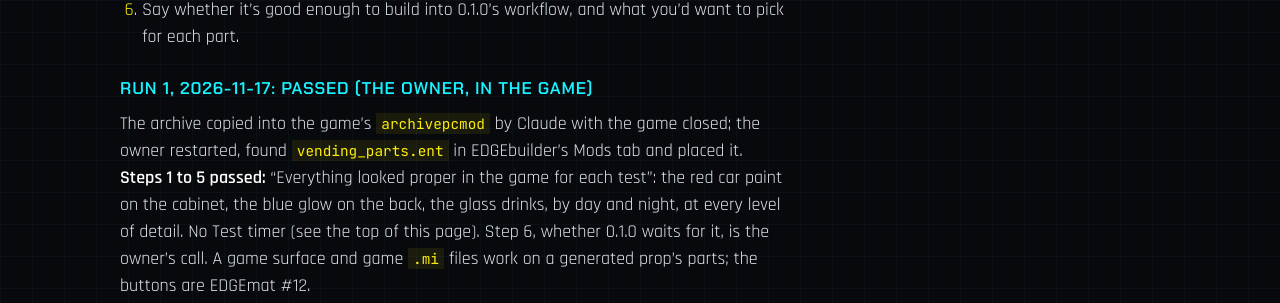
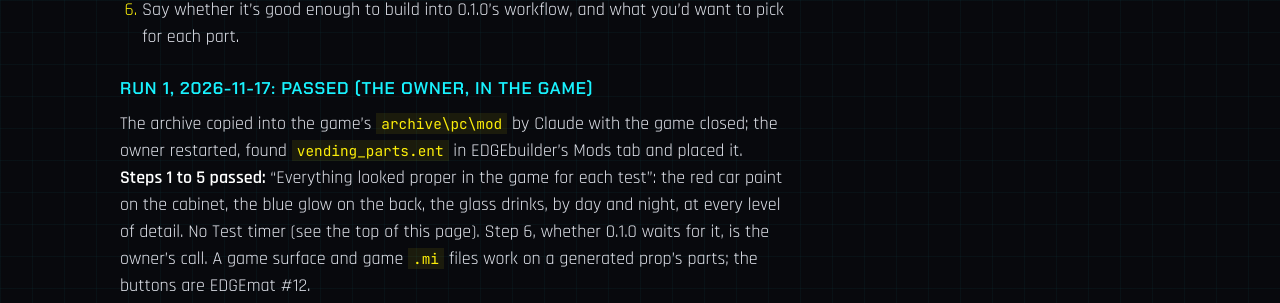
Before and after one commit to Edgemodders/EDGEfab, a Jekyll site: the page built from docs/testing.md, in a window 1280 px wide and 900 px high, scrolled down 14830 px. Shown: the part 146-449 px from the top of the window. Built offline with Jekyll 4.4.1, drawn with Linux system fonts in a browser that asks for light colours.

Commit message:
Tests: a path's backslashes
Co-Authored-By: Claude Opus 5.5 <noreply@anthropic.com>

```diff
--- a/docs/testing.md
+++ b/docs/testing.md
@@ -299,7 +299,7 @@ Found on the way: the game's layered `.mi` files embed their setup. A copy point
 
 ### Run 1, 2026-11-17: passed (the owner, in the game)
 
-The archive copied into the game's `archivepcmod` by Claude with the game closed; the owner restarted, found `vending_parts.ent` in EDGEbuilder's Mods tab and placed it. **Steps 1 to 5 passed:** "Everything looked proper in the game for each test": the red car paint on the cabinet, the blue glow on the back, the glass drinks, by day and night, at every level of detail. No Test timer (see the top of this page). Step 6, whether 0.1.0 waits for it, is the owner's call. A game surface and game `.mi` files work on a generated prop's parts; the buttons are EDGEmat #12.
+The archive copied into the game's `archive\pc\mod` by Claude with the game closed; the owner restarted, found `vending_parts.ent` in EDGEbuilder's Mods tab and placed it. **Steps 1 to 5 passed:** "Everything looked proper in the game for each test": the red car paint on the cabinet, the blue glow on the back, the glass drinks, by day and night, at every level of detail. No Test timer (see the top of this page). Step 6, whether 0.1.0 waits for it, is the owner's call. A game surface and game `.mi` files work on a generated prop's parts; the buttons are EDGEmat #12.
 
 ## F1: prepare a model (smoke test, without VS Code)
 
```
